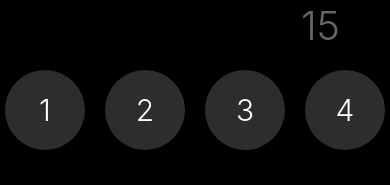
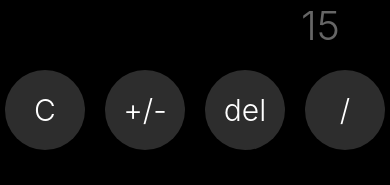
Before and after one commit to BearPandaDay/learning-react-native, a React Native app: screen / in a window 390 px wide. Shown: the part 656-841 px from the top of the page. Built offline with nearby package versions, Linux system fonts and the light colour scheme.

Commit message:
video 86: creando botones dinamicos

```diff
--- /dev/null
+++ b/src/presentation/components/CalculatorButton/CalculatorButton.tsx
@@ -0,0 +1,17 @@
+import React from 'react'
+import { Pressable, Text } from 'react-native';
+import { GlobalStyles } from '../../../config/theme/app-theme';
+
+interface props {
+    label: string;
+}
+
+export const CalculatorButton = ({
+    label,
+}:props) => {
+  return (
+    <Pressable style={GlobalStyles.button}>
+      <Text style={GlobalStyles.buttonText}>{label}</Text>
+    </Pressable>
+  );
+};
--- /dev/null
+++ b/src/presentation/components/CalculatorButton/index.tsx
@@ -0,0 +1 @@
+export * from './CalculatorButton';
--- /dev/null
+++ b/src/presentation/components/index.tsx
@@ -0,0 +1 @@
+export * from './CalculatorButton';
--- a/src/presentation/screens/CalculatorScreen/CalculatorScreen.tsx
+++ b/src/presentation/screens/CalculatorScreen/CalculatorScreen.tsx
@@ -1,8 +1,16 @@
 import React from 'react';
-import { Pressable, StyleSheet, Text, View } from 'react-native';
+import { StyleSheet, Text, View } from 'react-native';
 import { GlobalStyles } from '../../../config/theme/app-theme';
+import { CalculatorButton } from '../../components';
 
 export const CalculatorScreen = () => {
+    const typeButtons: Array<string> = [
+        'C',
+        '+/-',
+        'del',
+        '/',
+    ];
+
   return (
     <View style={GlobalStyles.calculatorContainer}>
       <View style={StylesCalculatorScreen.contentFather}>
@@ -11,18 +19,7 @@ export const CalculatorScreen = () => {
       </View>
 
       <View style={GlobalStyles.row}>
-        <Pressable style={GlobalStyles.button}>
-          <Text style={GlobalStyles.buttonText}>1</Text>
-        </Pressable>
-        <Pressable style={GlobalStyles.button}>
-          <Text style={GlobalStyles.buttonText}>2</Text>
-        </Pressable>
-        <Pressable style={GlobalStyles.button}>
-          <Text style={GlobalStyles.buttonText}>3</Text>
-        </Pressable>
-        <Pressable style={GlobalStyles.button}>
-          <Text style={GlobalStyles.buttonText}>4</Text>
-        </Pressable>
+        {typeButtons.map((data, index) => <CalculatorButton key={index} label={data} />)}
       </View>
     </View>
   );
```
